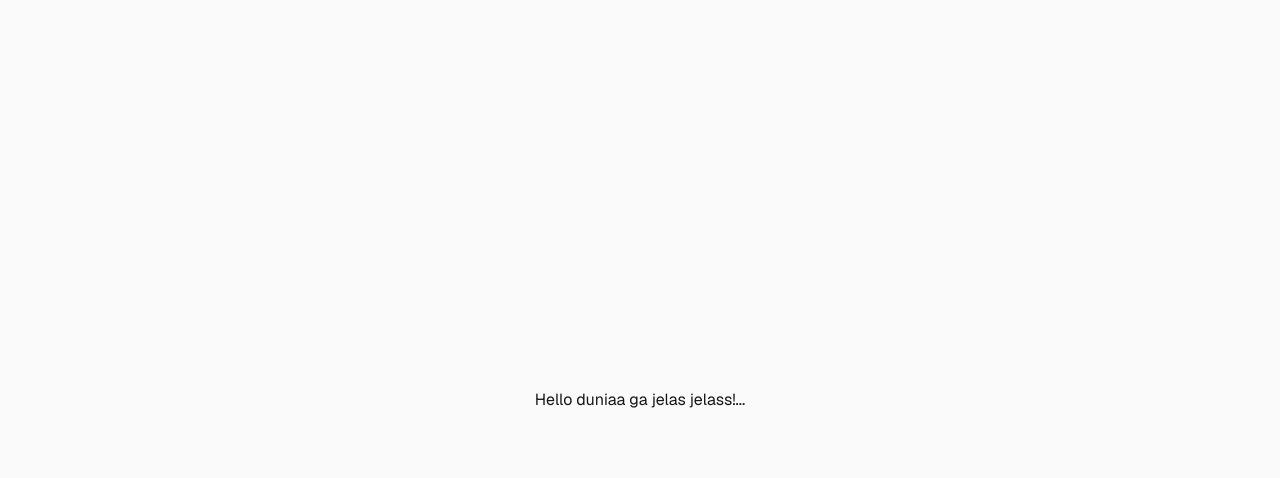
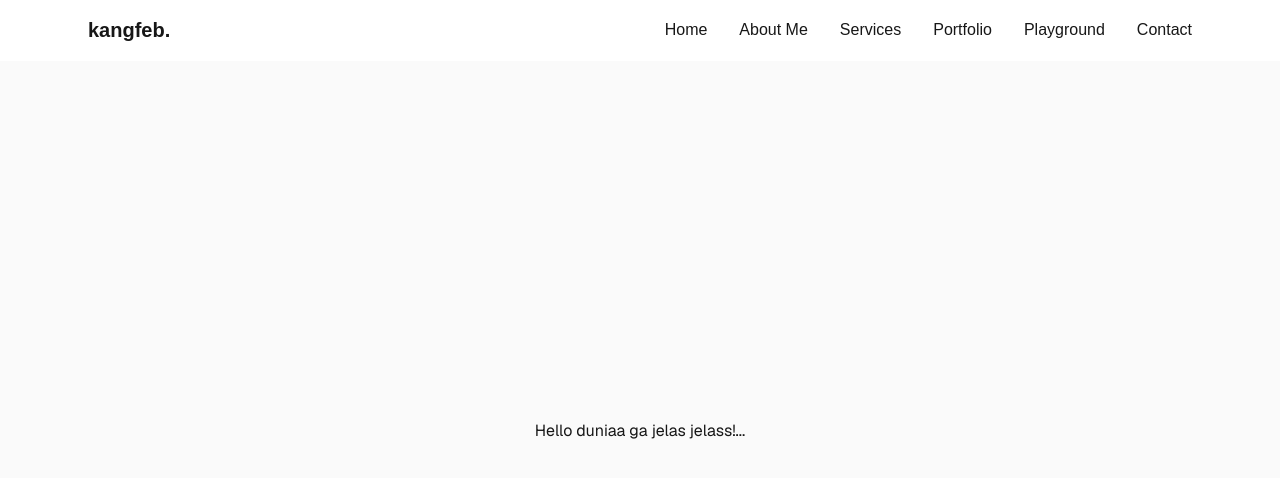
Before and after one commit to alfatfebry/fa-portfolio, a Next.js app: page / in a window 1280 px wide. Shown: the top 478 px of the page. Built offline with nearby package versions, Linux system fonts and the light colour scheme.

Commit message:
feat: add navbar with navigation data

```diff
--- a/src/app/layout.tsx
+++ b/src/app/layout.tsx
@@ -2,6 +2,7 @@ import type { Metadata } from 'next';
 import { Geist, Geist_Mono } from 'next/font/google';
 import './globals.css';
 import StoreProvider from '@/store/StoreProvider';
+import Navbar from '@/components/layout/Navbar';
 
 const geistSans = Geist({
   variable: '--font-geist-sans',
@@ -25,7 +26,10 @@ export default function RootLayout({ children }: LayoutProps<'/'>) {
       className={`${geistSans.variable} ${geistMono.variable} h-full antialiased`}
     >
       <body className='min-h-full flex flex-col'>
-        <StoreProvider>{children}</StoreProvider>
+        <StoreProvider>
+          <Navbar />
+          {children}
+        </StoreProvider>
       </body>
     </html>
   );
--- /dev/null
+++ b/src/components/layout/Navbar.tsx
@@ -0,0 +1,22 @@
+import Link from 'next/link';
+import { navItem } from '@/lib/navigation';
+
+export default function Navbar() {
+  return (
+    <header className='border-b border-white/10'>
+      <nav className='mx-auto flex max-w-6xl items-center justify-between px-6 py-4'>
+        <Link href='/' className='text-xl font-bold'>
+          kangfeb.
+        </Link>
+
+        <ul className='flex gap-8'>
+          {navItem.map((item) => (
+            <li key={item.href}>
+              <Link href={item.href}>{item.label}</Link>
+            </li>
+          ))}
+        </ul>
+      </nav>
+    </header>
+  );
+}
--- /dev/null
+++ b/src/lib/navigation.ts
@@ -0,0 +1,13 @@
+export interface NavItem {
+  label: string;
+  href : string
+}
+
+export const navItem: NavItem[] = [
+  {label: "Home", href: "/"},
+  {label: "About Me", href: "/about"},
+  {label: "Services", href: "/services"},
+  {label: "Portfolio", href: "/portfolio"},
+  {label: "Playground", href: "/playground"},
+  {label: "Contact", href: "/contact"}
+]
```
